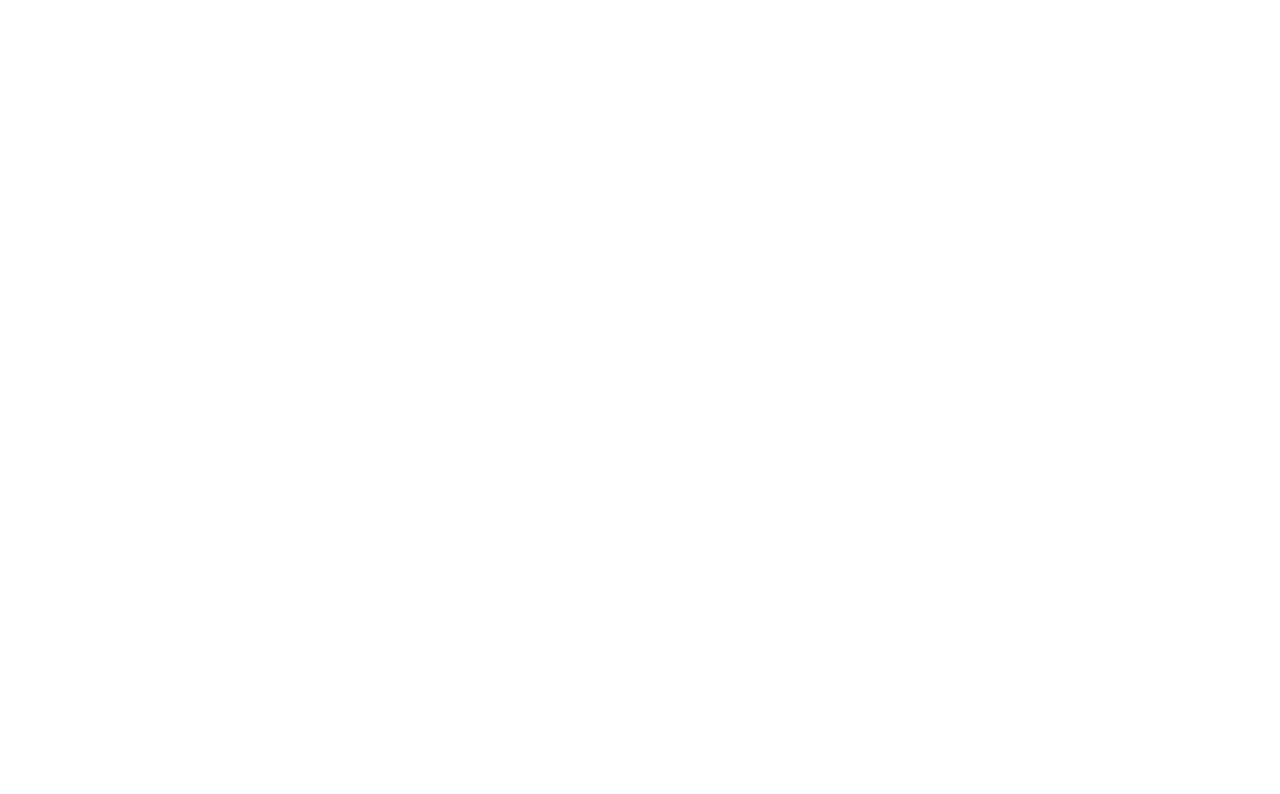
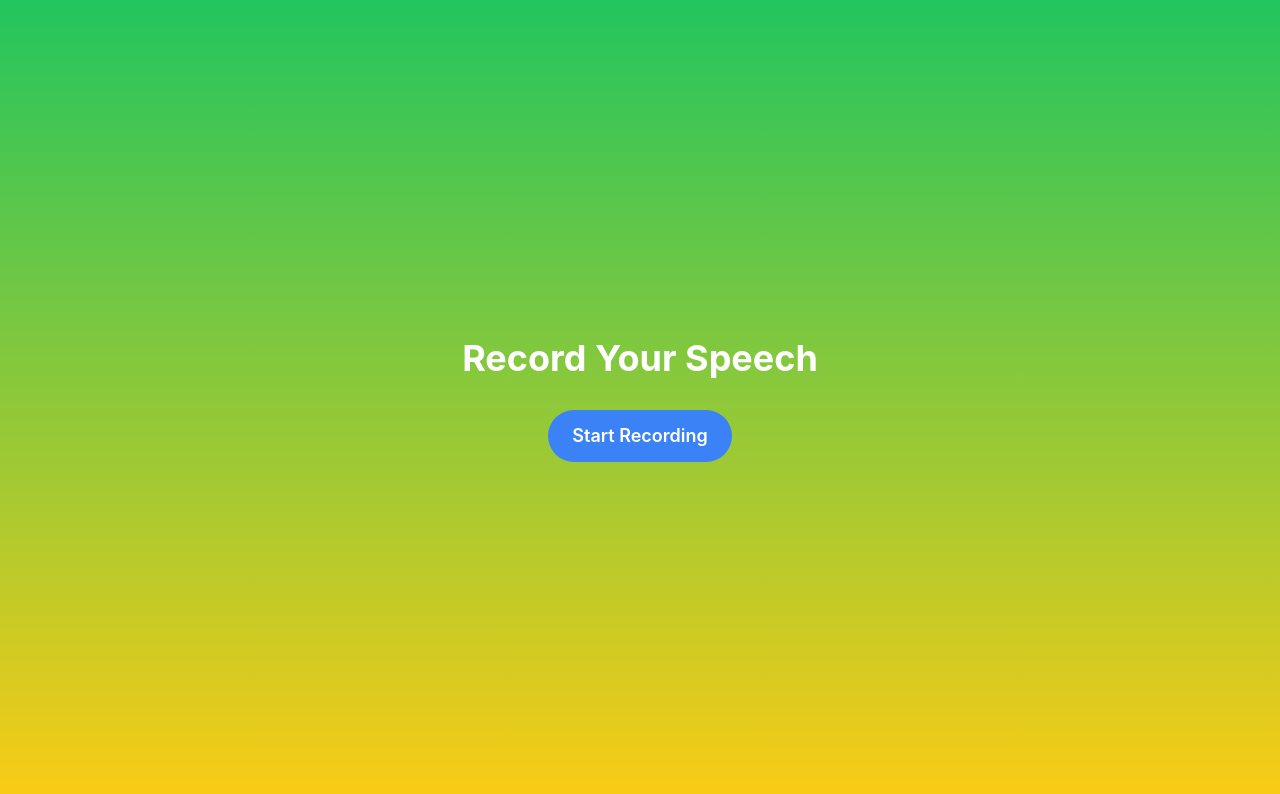
Before and after one commit to Qwill96227/AI-Project, a React (Create React App) app in the folder scribe-ai/: page /record in a window 1280 px wide. Before the commit this address had no page. Shown: the top 794 px of the page. Built offline with nearby package versions, Linux system fonts and the light colour scheme.

Commit message:
Added The recording page

```diff
--- a/scribe-ai/src/App.js
+++ b/scribe-ai/src/App.js
@@ -2,6 +2,7 @@
 import { BrowserRouter as Router, Route, Routes } from 'react-router-dom';
 import LandingPage from './LandingPage';
 import SignUpPage from './SignUpPage';
+import RecordPage from './RecordPage';
 
 function App() {
   return (
@@ -9,6 +10,7 @@
       <Routes>
         <Route path="/" element={<LandingPage />} />
         <Route path="/signup" element={<SignUpPage />} />
+        <Route path="/record" element={<RecordPage />} />
       </Routes>
     </Router>
   );
--- a/scribe-ai/src/LandingPage.js
+++ b/scribe-ai/src/LandingPage.js
@@ -7,7 +7,7 @@
   const videoRef = useRef(null);
 
   const handleGetStarted = () => {
-    navigate('/getstarted')
+    navigate('/record')
     console.log("Navigating to upload page...");
   };
 
--- /dev/null
+++ b/scribe-ai/src/RecordPage.js
@@ -0,0 +1,78 @@
+import React, { useState, useRef } from 'react';
+
+const RecordPage = () => {
+  const [isRecording, setIsRecording] = useState(false);
+  const [audioBlob, setAudioBlob] = useState(null);
+  const mediaRecorderRef = useRef(null);
+  const audioChunksRef = useRef([]);
+
+  const startRecording = async () => {
+    try {
+      const stream = await navigator.mediaDevices.getUserMedia({ audio: true });
+      mediaRecorderRef.current = new MediaRecorder(stream);
+
+      mediaRecorderRef.current.ondataavailable = (event) => {
+        if (event.data.size > 0) {
+          audioChunksRef.current.push(event.data);
+        }
+      };
+
+      mediaRecorderRef.current.onstop = () => {
+        const audioBlob = new Blob(audioChunksRef.current, { type: 'audio/wav' });
+        setAudioBlob(audioBlob);
+        audioChunksRef.current = [];
+      };
+
+      mediaRecorderRef.current.start();
+      setIsRecording(true);
+    } catch (error) {
+      console.error('Error accessing microphone:', error);
+    }
+  };
+
+  const stopRecording = () => {
+    if (mediaRecorderRef.current && isRecording) {
+      mediaRecorderRef.current.stop();
+      setIsRecording(false);
+    }
+  };
+
+  const handleSubmit = () => {
+    if (audioBlob) {
+      // Here you would typically send the audioBlob to your backend
+      console.log('Sending audio to backend for processing...');
+      // You can implement the actual API call to your backend here
+    }
+  };
+
+  return (
+    <div className="min-h-screen bg-gradient-to-b from-green-500 to-yellow-400 flex flex-col items-center justify-center text-white p-4">
+      <h1 className="text-4xl font-bold mb-8">Record Your Speech</h1>
+      <div className="space-y-4">
+        <button
+          onClick={isRecording ? stopRecording : startRecording}
+          className={`px-6 py-3 rounded-full font-semibold text-lg transition duration-300 ${
+            isRecording
+              ? 'bg-red-500 hover:bg-red-600'
+              : 'bg-blue-500 hover:bg-blue-600'
+          }`}
+        >
+          {isRecording ? 'Stop Recording' : 'Start Recording'}
+        </button>
+        {audioBlob && (
+          <div className="flex flex-col items-center space-y-4">
+            <audio src={URL.createObjectURL(audioBlob)} controls />
+            <button
+              onClick={handleSubmit}
+              className="px-6 py-3 rounded-full font-semibold text-lg bg-green-600 hover:bg-green-700 transition duration-300"
+            >
+              Submit for Transcription
+            </button>
+          </div>
+        )}
+      </div>
+    </div>
+  );
+};
+
+export default RecordPage;
```
